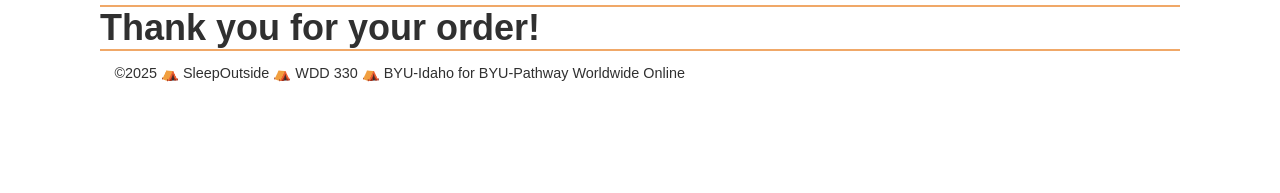
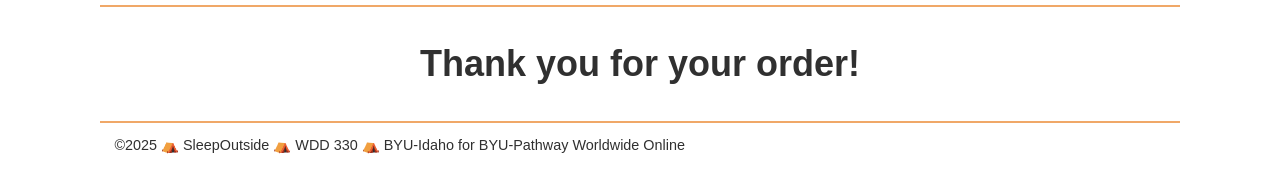
Before and after one commit to thk3306/WDD330-sleepoutside-team16, a website built with Vite: page src/checkout/success.html in a window 1280 px wide. Shown: the part 83-276 px from the top of the page. Built offline with nearby package versions, Linux system fonts and the light colour scheme; files whose address does not match are found by name.

Commit message:
adjust css for success

```diff
--- a/src/checkout/success.html
+++ b/src/checkout/success.html
@@ -12,7 +12,7 @@
 <body>
     <header class="divider" id="main-header"></header>
     <main class="divider">
-      <h1>Thank you for your order!</h1>
+      <h1 id="success">Thank you for your order!</h1>
     </main>
 
     <footer id="footer"></footer>
--- a/src/css/style.css
+++ b/src/css/style.css
@@ -358,6 +358,12 @@ fieldset {
   border-bottom: 2px solid var(--dark-grey);
 }
 
+#success {
+  text-align: center;
+  margin: 1em;
+  font-size: 2em;
+}
+
 @media screen and (min-width: 500px) {
   body {
     max-width: 1080px;
```
